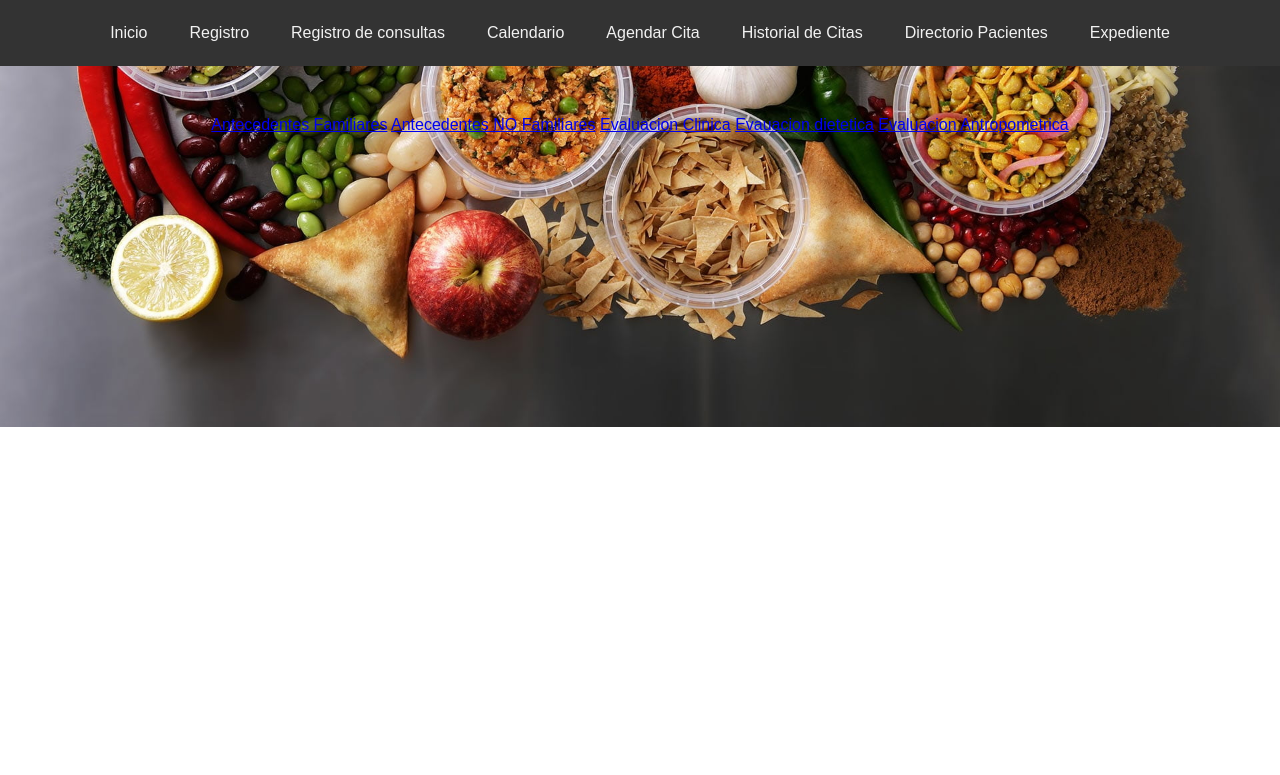
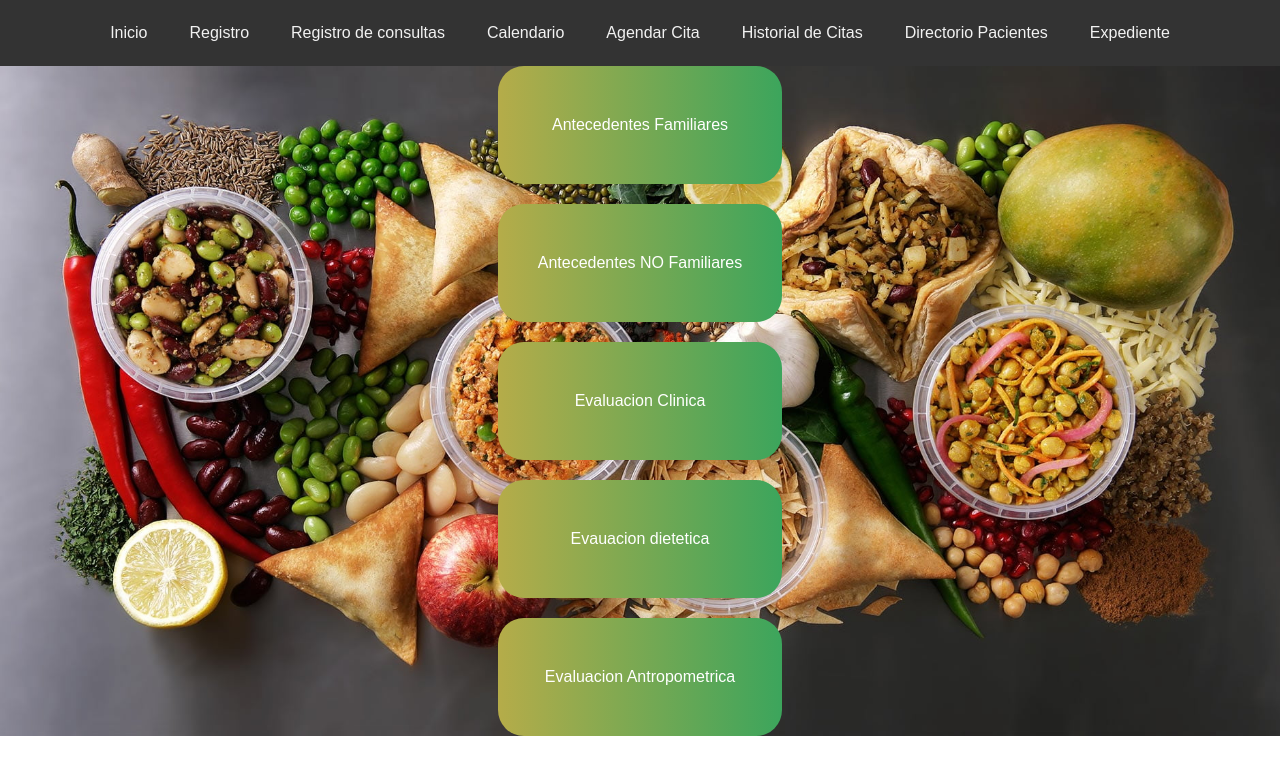
Before and after one commit to Archi3213/CONSULTORIA-GERONTO-GERIATRICA, a Flask app: page /expediente in a window 1280 px wide. Shown: the top 775 px of the page. Run offline with Flask 3, Linux system fonts and the light colour scheme; a user stored in the database is signed in.

Commit message:
visuales

```diff
--- a/static/css/style.css
+++ b/static/css/style.css
@@ -6,8 +6,9 @@ body {
     padding: 0;
     background-image: url('/static/css/Imagen/fondo.jpg');
     background-size: cover;
-    background-position: center;
+    background-position: auto;
     background-repeat: no-repeat;
+    background-attachment: scroll;
 }
 
 /* Estilos para elementos de navegación */
@@ -40,11 +41,32 @@ button, .button, .btn-login, input[type="submit"] {
     padding: 10px 20px;
     border-radius: 5px;
     cursor: pointer;
+    border:  #215f00;
     text-decoration: none;
+    background: #215f00;  /* fallback for old browsers */
+    background: -webkit-linear-gradient(to right, #88e410, #215f00);  /* Chrome 10-25, Safari 5.1-6 */
+    background: linear-gradient(to right, #88e410, #215f00); /* W3C, IE 10+/ Edge, Firefox 16+, Chrome 26+, Opera 12+, Safari 7+ */
+
+}
+.button1 {
+    background: #3CA55C;  /* fallback for old browsers */
+    background: -webkit-linear-gradient(to right, #B5AC49, #3CA55C);  /* Chrome 10-25, Safari 5.1-6 */
+    background: linear-gradient(to right, #B5AC49, #3CA55C); /* W3C, IE 10+/ Edge, Firefox 16+, Chrome 26+, Opera 12+, Safari 7+ */
+
+    color: white;
+    text-decoration: none;
+    border: none;
+    border-radius: 26px;
+    padding: 50px 40px;
+    text-align: center;
+    cursor: pointer;
 }
 
+.button1:hover {
+    background-color: #45a049;
+}
 button:hover, .button:hover, .btn-login:hover, input[type="submit"]:hover {
-    background-color: #005f05;
+    background-color: #0f7e00;
 }
 
 /* Estilos para contenedores */
@@ -52,9 +74,11 @@ button:hover, .button:hover, .btn-login:hover, input[type="submit"]:hover {
     max-width: 600px;
     margin: 50px auto;
     padding: 40px;
-    border: 2px solid #01ad01;
+    border: 2px solid #002700;
     border-radius: 10px;
-    background-color: #3dcc30;
+    background: #dce35b; /* fallback for old browsers */
+    background: -webkit-linear-gradient(to right, #dce35b, #45b649); /* Chrome 10-25, Safari 5.1-6 */
+    background: linear-gradient(to right, #dce35b, #45b649);
     box-shadow: 0 4px 8px rgba(0, 0, 0, 0.2);
     text-align: center;
 }
@@ -64,7 +88,12 @@ button:hover, .button:hover, .btn-login:hover, input[type="submit"]:hover {
     margin-bottom: 20px;
     color: #333;
 }
-
+.content_exp {
+    display: grid;
+    grid-template-columns: auto(auto-fill, minmax(200px, 1fr));
+    grid-gap: 20px;
+    justify-content: center;
+}
 .container p {
     font-size: 18px;
     margin-bottom: 20px;
--- a/templates/directorio_pacientes.html
+++ b/templates/directorio_pacientes.html
@@ -22,7 +22,7 @@
         <a href="/directorio_pacientes">Directorio Pacientes</a>
         <a href="/expediente">Expediente</a>
         </div>
-<br>      <br>   </br></br>
+<br>      <br>
     <!-- Contenido principal -->
     <h1>Directorio de Pacientes</h1>
 
--- a/templates/expediente.html
+++ b/templates/expediente.html
@@ -22,12 +22,13 @@
         <a href="/expediente">Expediente</a>
     </div>
 
-    <div class="content">
-        <a href="/registro_antecedentes_familiares">Antecedentes Familiares</a>
-        <a href="/registro_antecedentes_nofamiliares">Antecedentes NO Familiares</a>
-        <a href="/evaluacion_clinica">Evaluacion Clinica</a>
-        <a href="/evaluacion_dietetica">Evauacion dietetica</a>
-        <a href="/evaluacion_antropometrica">Evaluacion Antropometrica</a>
+    <div class="content_exp">
+
+        <a href="/registro_antecedentes_familiares" class="button1">Antecedentes Familiares</a>
+        <a href="/registro_antecedentes_nofamiliares"class="button1">Antecedentes NO Familiares</a>
+        <a href="/evaluacion_clinica"class="button1">Evaluacion Clinica</a>
+        <a href="/evaluacion_dietetica"class="button1">Evauacion dietetica</a>
+        <a href="/evaluacion_antropometrica"class="button1">Evaluacion Antropometrica</a>
 
     </div>
 </body>
```
Also changed, not shown: nutricion_consulta.db.
